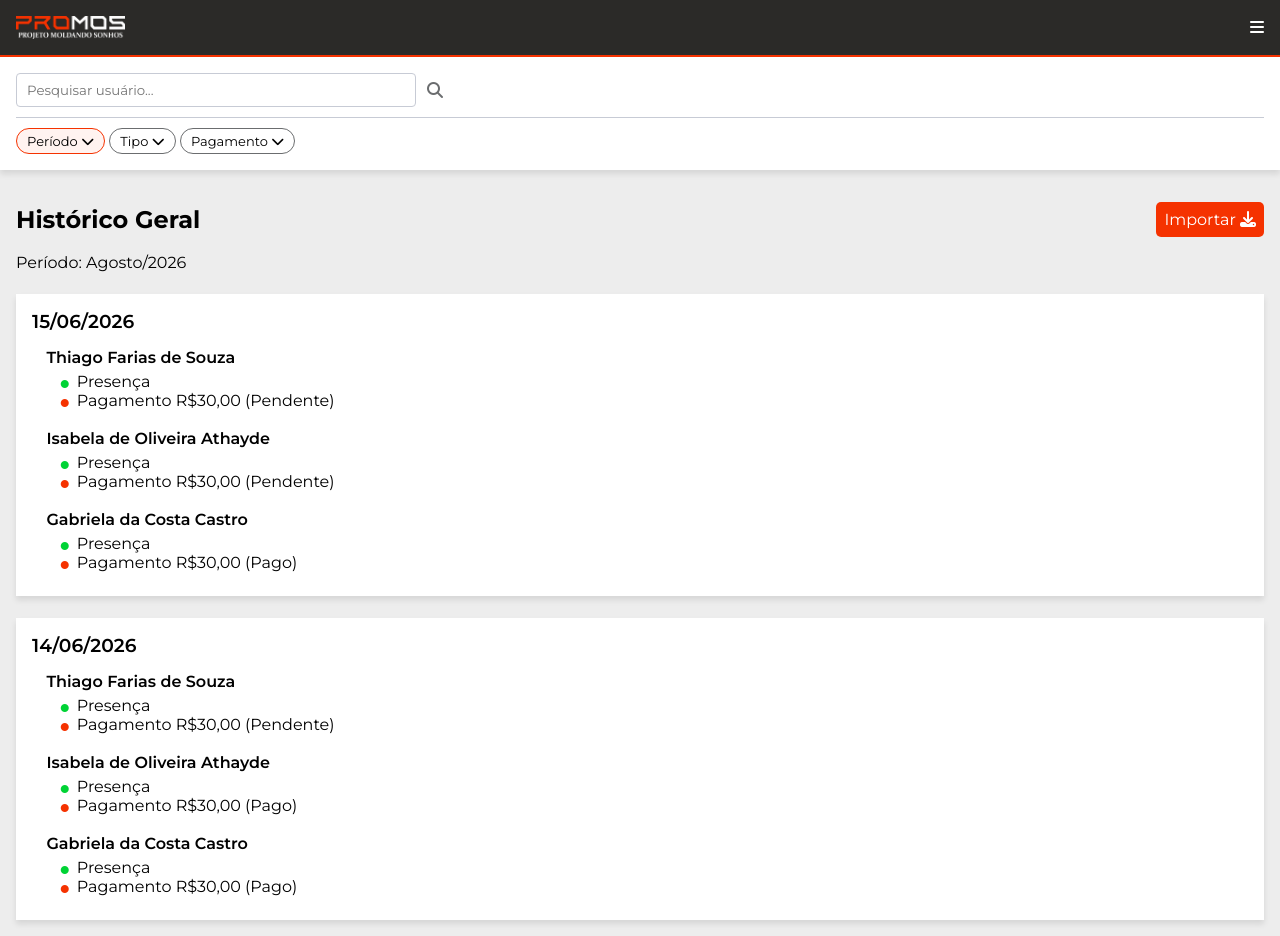
After one commit to minesweepr/Gestao-PROMOS, a Flask app: page /historico_geral in a window 1280 px wide. The commit adds this page. Run offline with Flask 3, Linux system fonts and the light colour scheme.

Commit message:
Add pagina Historico Geral

```diff
--- a/app/routes.py
+++ b/app/routes.py
@@ -8,6 +8,14 @@ def index():
 @app.route('/teste')
 def teste():
     return render_template('teste.html')
+
+@app.route('/historico_geral')
+def historico_geral():
+    return render_template('historico_geral.html')
+
+@app.route('/historico_aluno')
+def historico_aluno():
+    return render_template('historico_aluno.html')
 
 @app.route('/notificacoes')
 def notificacoes():
--- /dev/null
+++ b/app/static/css/historico.css
@@ -0,0 +1,28 @@
+#dados {
+    padding: 1rem;
+}
+section.titulo-h2 {
+    padding: 2rem 1rem 0;
+}
+.fa-circle {
+    font-size: 8px;
+    padding-right: 8px;
+}
+.hist-aluno {
+    margin: 0.9rem 0.9rem 1.2rem;
+}
+.hist-aluno:last-of-type {
+    margin: 0.9rem 0.9rem 0.5rem;
+}
+.hist-info {
+    margin: 5px 0.9rem;
+}
+h3,h4 {
+    font-weight: 600;
+}
+.hist-geral {
+    margin: 1.4rem 0 0;
+}
+button.import{
+    padding: 8px;
+}
--- a/app/templates/base.html
+++ b/app/templates/base.html
@@ -23,7 +23,7 @@
             <li><a href="/cadastrar_usuario"><i class="fa-solid fa-user-plus"></i> Cadastrar Usuário</a></li>
             <li><a href="/planilhas"><i class="fa-solid fa-table-list"></i> Planilhas</a></li>
             <li><a href="/presenca"><i class="fa-solid fa-calendar-check"></i> Presença</a></li>
-            <li><a href=""><i class="fa-solid fa-calendar-days"></i> Histórico</a></li>
+            <li><a href="/historico_geral"><i class="fa-solid fa-calendar-days"></i> Histórico</a></li>
             <li><a href="/notificacoes"><i class="fa-solid fa-bell"></i> Notificações</a></li>
             <li><a href=""><i class="fa-solid fa-right-from-bracket"></i> Sair</a></li>
         </ul>
--- /dev/null
+++ b/app/templates/historico_geral.html
@@ -0,0 +1,82 @@
+{% extends "base.html" %}
+
+{% block estilo %}
+    <link rel="stylesheet" href="{{ url_for('static', filename='css/filtros.css') }}">
+    <link rel="stylesheet" href="{{ url_for('static', filename='css/card_retangular.css') }}">
+    <link rel="stylesheet" href="{{ url_for('static', filename='css/historico.css') }}">
+{% endblock %}
+
+{% block conteudo %}
+<section class="card-branco  card-largo filtros">
+    {% include "components/barra_pesquisa.html" %}
+
+    <article>
+        <button class="btn-preto selecionado">Período <i class="fa-solid fa-chevron-down"></i></button>
+        <button class="btn-preto">Tipo <i class="fa-solid fa-chevron-down"></i></button>
+        <button class="btn-preto">Pagamento <i class="fa-solid fa-chevron-down"></i></button>
+    </article>
+</section>
+
+<section class="titulo-h2 flx">
+    <h2>Histórico Geral</h2>
+    <button class="btn-vermelho import">Importar <i class="fa-solid fa-download"></i></button>
+</section>
+
+<section id="dados">
+    <p>Período: Agosto/2026</p>
+
+    <article class="card-branco hist-geral">
+        <h3>15/06/2026</h3>
+        <div class="hist-aluno" onclick="window.location.href='/historico_aluno'"> <!-- TODO vai o ID - /historico_aluno/id - backend -->
+            <h4 class="hist-geral-nome">Thiago Farias de Souza</h4>
+            <div class="hist-info">
+                <p><i class="fa-solid fa-circle" style="color: #00D335;"></i>Presença</p>
+                <p><i class="fa-solid fa-circle" style="color: var(--accent);"></i>Pagamento R$30,00 (Pendente)</p>
+            </div>
+        </div>
+
+
+        <div class="hist-aluno" onclick="window.location.href='/historico_aluno'">
+            <h4 class="hist-geral-nome">Isabela de Oliveira Athayde</h4>
+            <div class="hist-info">
+                <p><i class="fa-solid fa-circle" style="color: #00D335;"></i>Presença</p>
+                <p><i class="fa-solid fa-circle" style="color: var(--accent);"></i>Pagamento R$30,00 (Pendente)</p>
+            </div>
+        </div>
+        <div class="hist-aluno" onclick="window.location.href='/historico_aluno'">
+            <h4 class="hist-geral-nome">Gabriela da Costa Castro</h4>
+            <div class="hist-info">
+                <p><i class="fa-solid fa-circle" style="color: #00D335;"></i>Presença</p>
+                <p><i class="fa-solid fa-circle" style="color: var(--accent);"></i>Pagamento R$30,00 (Pago)</p>
+            </div>
+        </div>
+    </article>
+
+    <!-- quando fizer o back deletar esse article abaixo -->
+    <article class="card-branco hist-geral">
+        <h3>14/06/2026</h3>
+        <div class="hist-aluno">
+            <h4 class="hist-geral-nome">Thiago Farias de Souza</h4>
+            <div class="hist-info">
+                <p><i class="fa-solid fa-circle" style="color: #00D335;"></i>Presença</p>
+                <p><i class="fa-solid fa-circle" style="color: var(--accent);"></i>Pagamento R$30,00 (Pendente)</p>
+            </div>
+        </div>
+        <div class="hist-aluno">
+            <h4 class="hist-geral-nome">Isabela de Oliveira Athayde</h4>
+            <div class="hist-info">
+                <p><i class="fa-solid fa-circle" style="color: #00D335;"></i>Presença</p>
+                <p><i class="fa-solid fa-circle" style="color: var(--accent);"></i>Pagamento R$30,00 (Pago)</p>
+            </div>
+        </div>
+        <div class="hist-aluno">
+            <h4 class="hist-geral-nome">Gabriela da Costa Castro</h4>
+            <div class="hist-info">
+                <p><i class="fa-solid fa-circle" style="color: #00D335;"></i>Presença</p>
+                <p><i class="fa-solid fa-circle" style="color: var(--accent);"></i>Pagamento R$30,00 (Pago)</p>
+            </div>
+        </div>
+    </article>
+
+</section>
+{% endblock %}
```
